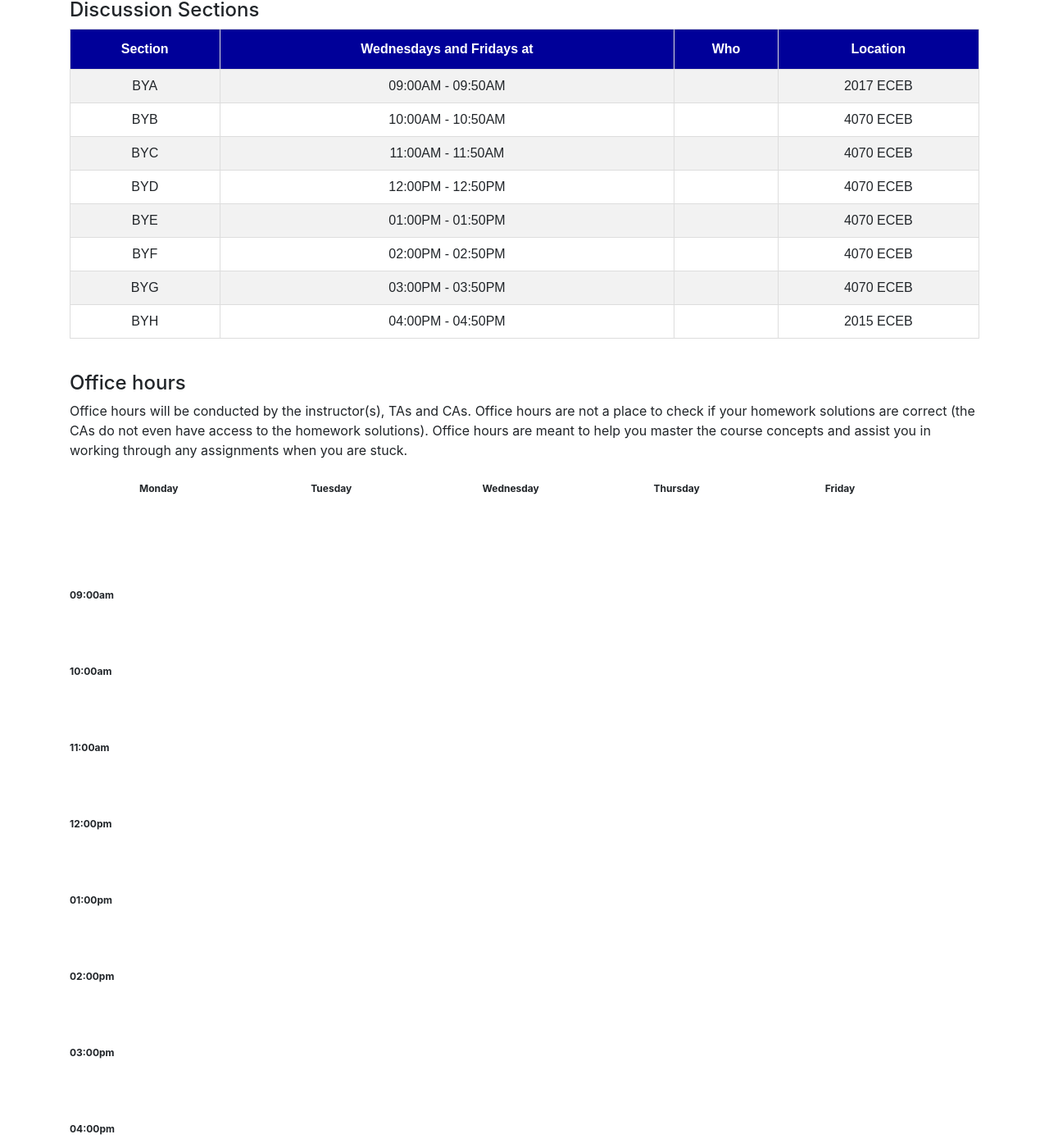
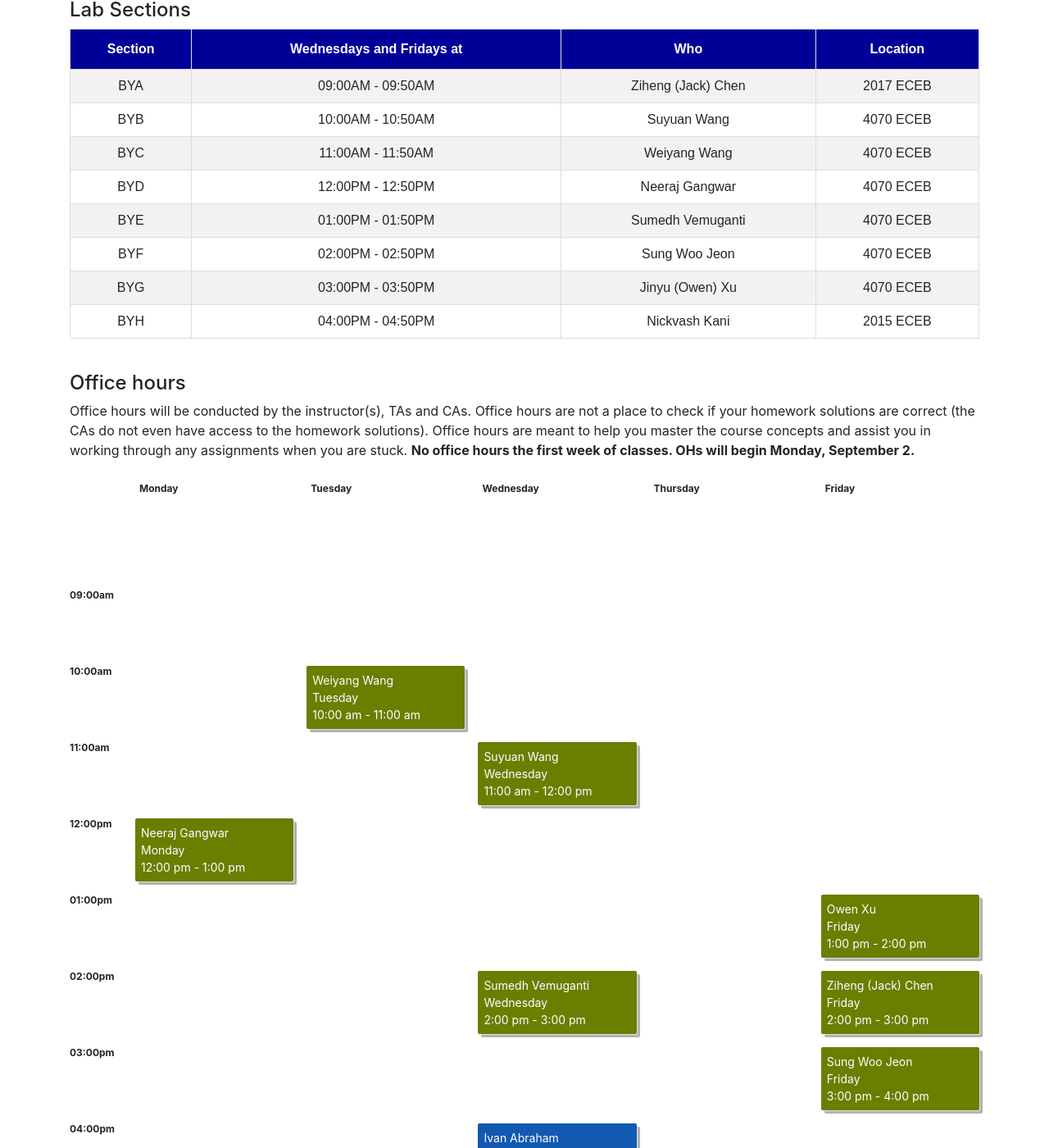
Before and after one commit to UIUC-ECE374B/su25, a Jekyll site: the page built from office_hours.md, in a window 1280 px wide and 1400 px high, scrolled down 543 px. Shown: the whole window at 82% size. Built offline with Jekyll 4.4.1, drawn with Linux system fonts in a browser that asks for light colours; some of the changed text lies outside the part shown.

Commit message:
Adding TA sections and OHs

```diff
--- a/office_hours.md
+++ b/office_hours.md
@@ -25,7 +25,7 @@ Obviously this course isn't active and there aren't any discussion sections or o
 </table>
 &nbsp;
 
-#### Discussion Sections
+#### Lab Sections
 <table id="customers">
   <tr>
     <th> Section </th>
@@ -36,55 +36,55 @@ Obviously this course isn't active and there aren't any discussion sections or o
   <tr>
     <td> BYA </td>
     <td> 09:00AM - 09:50AM </td>
-    <td>  </td>
+    <td> Ziheng (Jack) Chen </td>
     <td> 2017 ECEB </td>
   </tr>
   <tr>
     <td> BYB </td>
     <td> 10:00AM - 10:50AM </td>
-    <td>  </td>
+    <td> Suyuan Wang </td>
     <td> 4070 ECEB </td>
   </tr>
   <tr>
     <td> BYC </td>
     <td> 11:00AM - 11:50AM </td>
-    <td>  </td>
+    <td> Weiyang Wang </td>
     <td> 4070 ECEB </td>
   </tr>
   <tr>
     <td> BYD </td>
     <td> 12:00PM - 12:50PM </td>
-    <td>  </td>
+    <td> Neeraj Gangwar </td>
     <td> 4070 ECEB </td>
   </tr>
   <tr>
     <td> BYE </td>
     <td> 01:00PM - 01:50PM </td>
-    <td>  </td>
+    <td> Sumedh Vemuganti</td>
     <td> 4070 ECEB </td>
   </tr>
   <tr>
     <td> BYF </td>
     <td> 02:00PM - 02:50PM </td>
-    <td>  </td>
+    <td> Sung Woo Jeon </td>
     <td> 4070 ECEB </td>
   </tr>
   <tr>
     <td> BYG </td>
     <td> 03:00PM - 03:50PM </td>
-    <td>  </td>
+    <td> Jinyu (Owen) Xu  </td>
     <td> 4070 ECEB </td>
   </tr>
   <tr>
     <td> BYH </td>
     <td> 04:00PM - 04:50PM </td>
-    <td>  </td>
+    <td> Nickvash Kani </td>
     <td> 2015 ECEB </td>
   </tr>
 </table>
 &nbsp;
 
 #### Office hours
-Office hours will be conducted by the instructor(s), TAs and CAs. Office hours are not a place to check if your homework solutions are correct (the CAs do not even have access to the homework solutions). Office hours are meant to help you master the course concepts and assist you in working through any assignments when you are stuck.
+Office hours will be conducted by the instructor(s), TAs and CAs. Office hours are not a place to check if your homework solutions are correct (the CAs do not even have access to the homework solutions). Office hours are meant to help you master the course concepts and assist you in working through any assignments when you are stuck. **No office hours the first week of classes. OHs will begin Monday, September 2.**
 
 {% include OHs_table.html %}
```
Also changed, not shown: _data/people.yml (+46 -39 lines).
